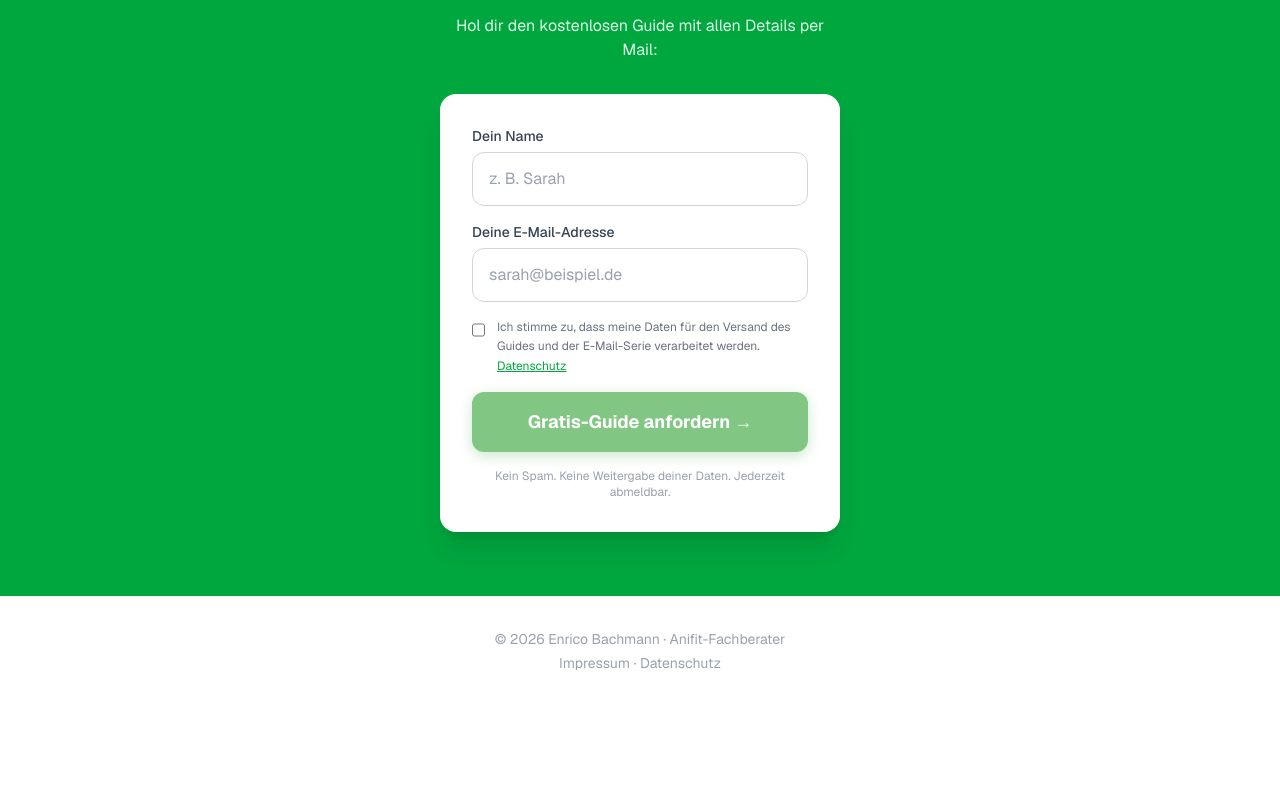
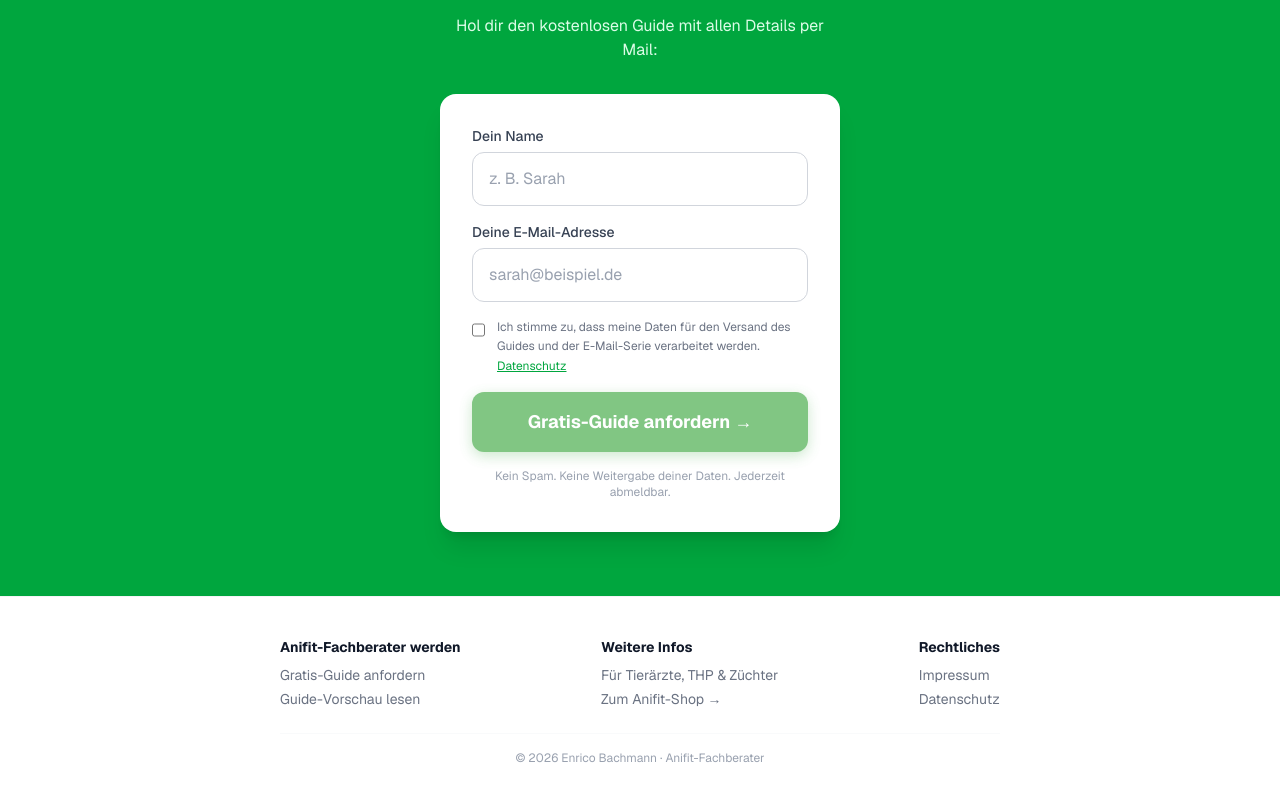
Before and after one commit to Rinacla/anifit-partner-funnel, a Next.js app: page / in a window 1280 px wide. Shown: the part 8637-9437 px from the top of the page. Before the commit the page ends 9342 px from the top, so only its background shows below. Built offline with nearby package versions, Linux system fonts and the light colour scheme.

Commit message:
feat: site-wide navigation + cross-linking (footer nav, back-nav on sub-pages, internal links to /guide + /tierberufe for SEO)

```diff
--- a/app/guide/page.tsx
+++ b/app/guide/page.tsx
@@ -9,6 +9,15 @@ export const metadata = {
 export default function GuidePage() {
   return (
     <div className="min-h-screen bg-white">
+      {/* Back nav */}
+      <nav className="border-b border-gray-100 bg-white">
+        <div className="mx-auto max-w-2xl px-6 py-3">
+          <a href="/" className="text-sm text-gray-500 hover:text-green-600 transition-colors inline-flex items-center gap-1">
+            <svg className="w-4 h-4" fill="none" viewBox="0 0 24 24" strokeWidth={2} stroke="currentColor"><path strokeLinecap="round" strokeLinejoin="round" d="M15.75 19.5L8.25 12l7.5-7.5" /></svg>
+            Zurück zur Startseite
+          </a>
+        </div>
+      </nav>
       {/* Header */}
       <div className="bg-gradient-to-br from-green-50 to-white py-16 px-6">
         <div className="max-w-2xl mx-auto text-center">
@@ -200,6 +209,11 @@ export default function GuidePage() {
       <footer className="border-t border-gray-100 py-8">
         <div className="max-w-2xl mx-auto px-6 text-center text-sm text-gray-400">
           <p>© {new Date().getFullYear()} Enrico Bachmann · Anifit-Fachberater</p>
+          <p className="mt-2">
+            <a href="/" className="hover:text-green-600">Fachberater werden</a>
+            {" · "}
+            <a href="/tierberufe" className="hover:text-green-600">Für Tierärzte &amp; Züchter</a>
+          </p>
           <p className="mt-1">
             <a href="/impressum" className="hover:text-gray-600">Impressum</a>
             {" · "}
--- a/app/page.tsx
+++ b/app/page.tsx
@@ -403,12 +403,32 @@ export default function Home() {
         </div>
       </section>
 
-      <footer className="border-t border-gray-100 py-8">
-        <div className="mx-auto max-w-3xl px-6 text-center text-sm text-gray-400">
-          <p>© {new Date().getFullYear()} Enrico Bachmann · Anifit-Fachberater</p>
-          <p className="mt-1">
-            <a href="/impressum" className="hover:text-gray-600">Impressum</a>{" · "}<a href="/datenschutz" className="hover:text-gray-600">Datenschutz</a>
-          </p>
+      <footer className="border-t border-gray-100 py-10">
+        <div className="mx-auto max-w-3xl px-6">
+          <div className="flex flex-col sm:flex-row sm:justify-between gap-6 mb-6">
+            <div>
+              <p className="font-bold text-gray-900 text-sm mb-2">Anifit-Fachberater werden</p>
+              <ul className="space-y-1 text-sm text-gray-500">
+                <li><a href="#quiz" className="hover:text-green-600 transition-colors">Gratis-Guide anfordern</a></li>
+                <li><a href="/guide" className="hover:text-green-600 transition-colors">Guide-Vorschau lesen</a></li>
+              </ul>
+            </div>
+            <div>
+              <p className="font-bold text-gray-900 text-sm mb-2">Weitere Infos</p>
+              <ul className="space-y-1 text-sm text-gray-500">
+                <li><a href="/tierberufe" className="hover:text-green-600 transition-colors">Für Tierärzte, THP &amp; Züchter</a></li>
+                <li><a href="https://www.anifutter-shop.de" target="_blank" rel="noopener noreferrer" className="hover:text-green-600 transition-colors">Zum Anifit-Shop →</a></li>
+              </ul>
+            </div>
+            <div>
+              <p className="font-bold text-gray-900 text-sm mb-2">Rechtliches</p>
+              <ul className="space-y-1 text-sm text-gray-500">
+                <li><a href="/impressum" className="hover:text-green-600 transition-colors">Impressum</a></li>
+                <li><a href="/datenschutz" className="hover:text-green-600 transition-colors">Datenschutz</a></li>
+              </ul>
+            </div>
+          </div>
+          <p className="text-center text-xs text-gray-400 border-t border-gray-50 pt-4">© {new Date().getFullYear()} Enrico Bachmann · Anifit-Fachberater</p>
         </div>
       </footer>
       <StickyHeader />
--- a/app/tierberufe/page.tsx
+++ b/app/tierberufe/page.tsx
@@ -11,6 +11,16 @@ export const metadata = {
 export default function TierberufePage() {
   return (
     <div className="min-h-screen bg-white text-gray-900">
+      {/* Back nav */}
+      <nav className="border-b border-gray-100 bg-white relative z-10">
+        <div className="mx-auto max-w-5xl px-6 py-3 flex items-center justify-between">
+          <a href="/" className="text-sm text-gray-500 hover:text-blue-600 transition-colors inline-flex items-center gap-1">
+            <svg className="w-4 h-4" fill="none" viewBox="0 0 24 24" strokeWidth={2} stroke="currentColor"><path strokeLinecap="round" strokeLinejoin="round" d="M15.75 19.5L8.25 12l7.5-7.5" /></svg>
+            Fachberater werden
+          </a>
+          <span className="text-sm text-gray-400">Für Tierärzte, THP &amp; Züchter</span>
+        </div>
+      </nav>
 
       {/* Hero with Form */}
       <section className="relative overflow-hidden">
@@ -157,6 +167,11 @@ export default function TierberufePage() {
       <footer className="border-t border-gray-100 py-8">
         <div className="mx-auto max-w-3xl px-6 text-center text-sm text-gray-400">
           <p>© {new Date().getFullYear()} Enrico Bachmann · Anifit-Fachberater</p>
+          <p className="mt-2">
+            <a href="/" className="hover:text-blue-600">Fachberater werden</a>
+            {" · "}
+            <a href="/guide" className="hover:text-blue-600">Guide-Vorschau</a>
+          </p>
           <p className="mt-1">
             <a href="/impressum" className="hover:text-gray-600">Impressum</a>
             {" · "}
```
